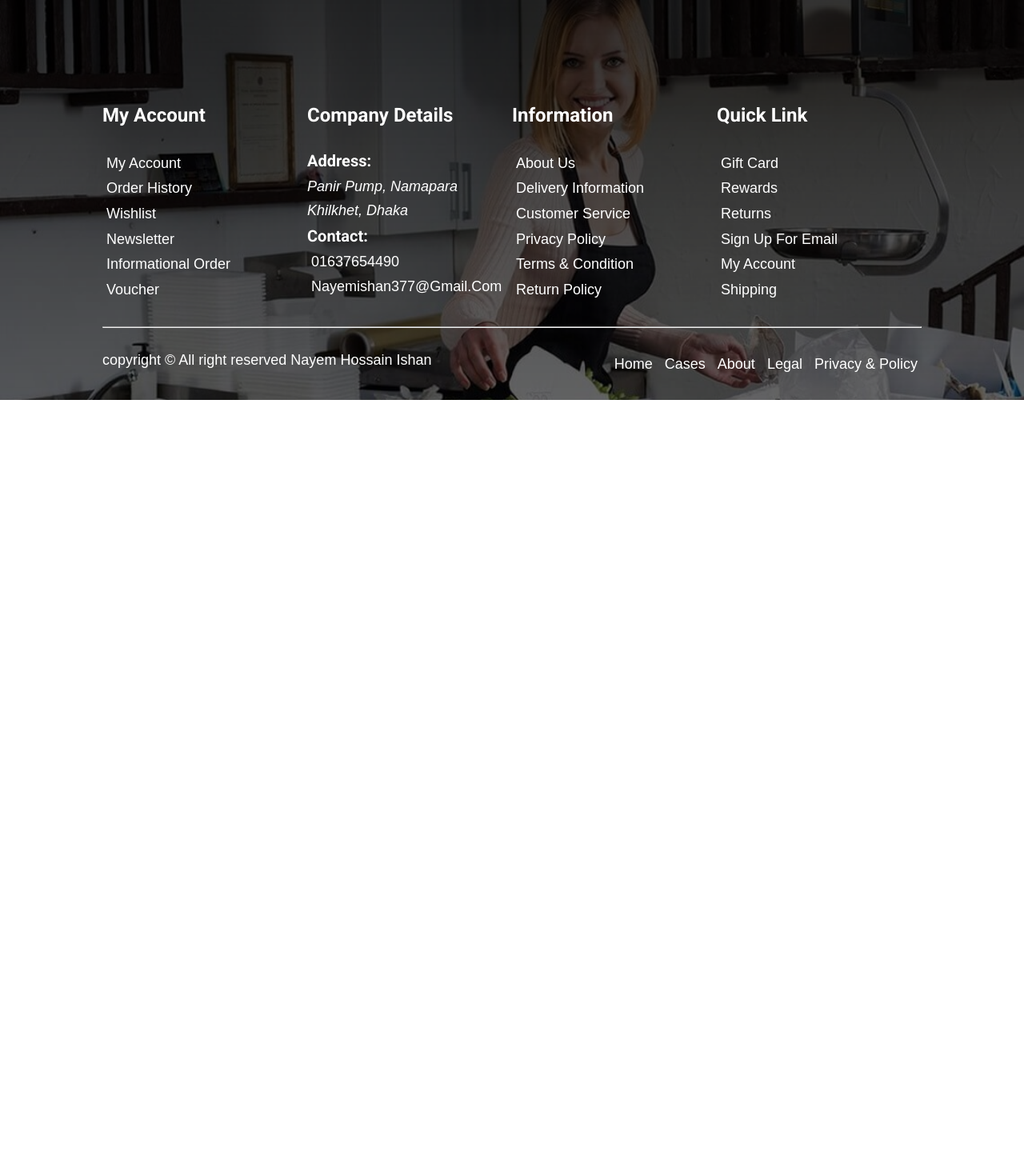
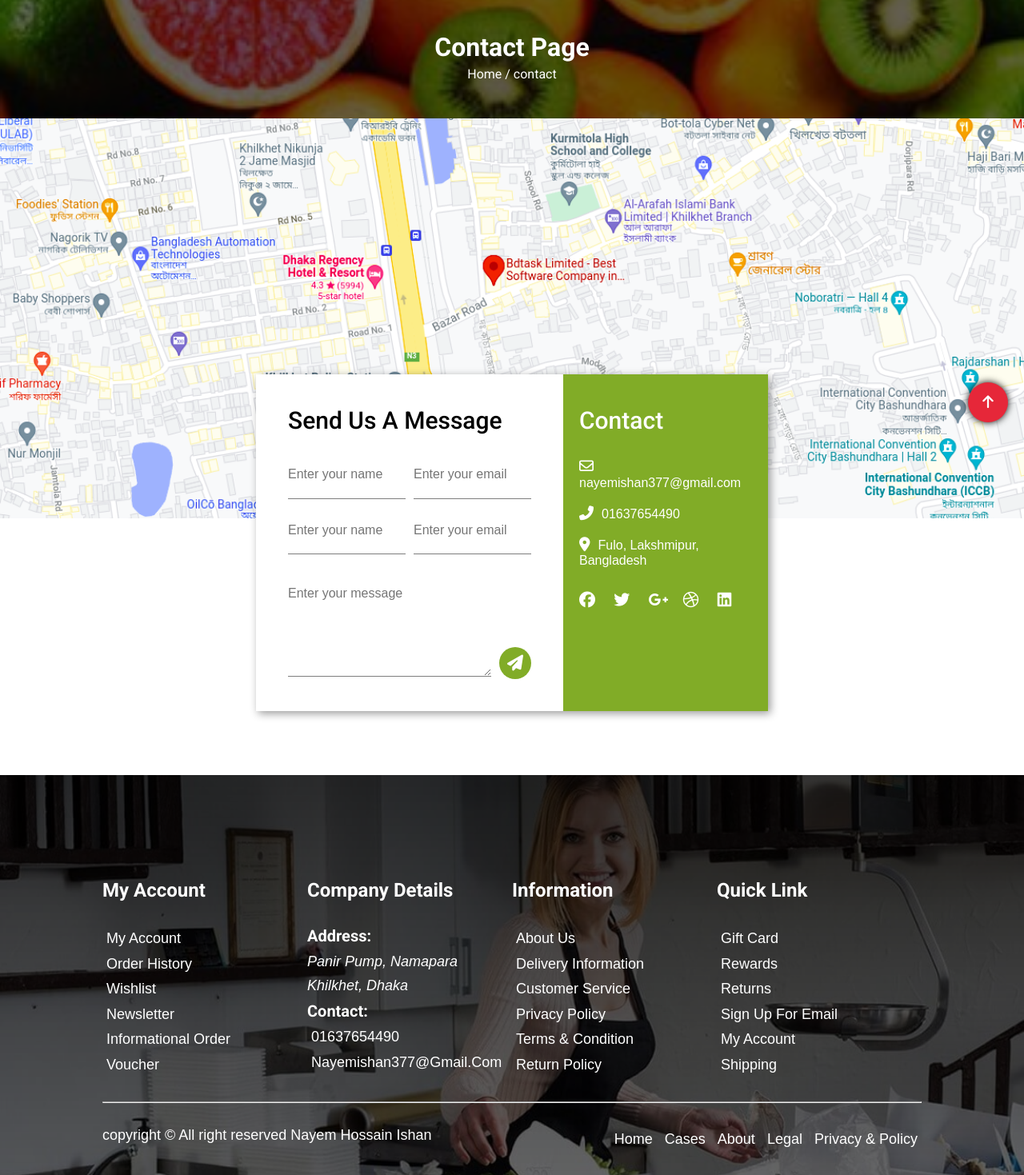
Before and after one commit to nayemishan686/Pulo, a PHP site: page /contact.html in a window 1280 px wide. Shown: the part 222-1691 px from the top of the page at 80% size. Before the commit the page ends 722 px from the top, so only its background shows below. Run offline with PHP 8.4, Linux system fonts and the light colour scheme; some libraries are stand-ins or nearby versions; some web fonts are replaced.

Commit message:
Contact page added

```diff
--- a/contact.html
+++ b/contact.html
@@ -130,7 +130,97 @@
     </header>
     <!--END HEADER-SECTION -->
 
+    <!--START MAIN-CONTENT-SECTION -->
 
+    <!-- START-BREADCUMB-SECTION -->
+
+    <section id="breadcumb-section">
+        <div class="row">
+            <div class="breadcumb-details">
+                <h2>Contact Page</h2>
+                <h4>Home / contact</h4>
+            </div>
+        </div>
+    </section>
+    <!-- END-BREADCUMB-SECTION -->
+
+    <!-- START-MAP-SECTION -->
+        <section id="map">
+            <div class="row">
+
+            </div>
+        </section>
+    <!-- END-MAP-SECTION -->
+
+
+    <!-- START-CONTACT-SECTION -->
+        <section id="contact-box">
+            <div class="row">
+                <div class="contact-box-container">
+                    <div class="contact-box-item left-side">
+                        <h3>send us a message</h3>
+                        <form action="" method="post">
+                            <div class="input-box-container">
+                                <div class="input-box-container-item">
+                                    <input type="text" name="name" id="name" placeholder="Enter your name">
+                                </div>
+                                <div class="input-box-container-item">
+                                    <input type="eamil" name="eamil" id="eamil" placeholder="Enter your email">
+                                </div>
+                                <div class="input-box-container-item">
+                                    <input type="text" name="name" id="name" placeholder="Enter your name">
+                                </div>
+                                <div class="input-box-container-item">
+                                    <input type="eamil" name="eamil" id="eamil" placeholder="Enter your email">
+                                </div>
+                            </div>
+                            <div class="input-box-container">
+                                <div class="input-box-container-item">
+                                    <textarea name="message" id="message" placeholder="Enter your message" cols="30" rows="5"></textarea>
+                                </div>
+                                <div class="input-box-container-item">
+                                    <a href=""><i class="fas fa-paper-plane"></i></a>
+                                </div>
+                            </div>
+                        </form>
+                    </div>
+                    <div class="contact-box-item right-side">
+                        <h3>Contact</h3>
+                        <div class="icon-list">
+                            <p><span><i class="far fa-envelope"></i></span>nayemishan377@gmail.com</p>
+                            <p><span><i class="fas fa-phone-alt"></i></span>01637654490</p>
+                            <p><span><i class="fas fa-map-marker-alt"></i></span>Fulo, Lakshmipur, Bangladesh</p>
+                        </div>
+                        <div class="social-icon">
+                            <ul>
+                                <li><a href="#"><i class="fab fa-facebook"></i></a></li>
+                                <li><a href="#"><i class="fab fa-twitter"></i></a></li>
+                                <li><a href="#"><i class="fab fa-google-plus-g"></i></a></li>
+                                <li><a href="#"><i class="fab fa-dribbble"></i></a></li>
+                                <li><a href="#"><i class="fab fa-linkedin"></i></a></li>
+                            </ul>
+                        </div>
+                    </div>
+                </div>
+            </div>
+        </section>
+
+
+
+
+
+    <!-- END-CONTACT-SECTION -->
+
+
+
+
+
+
+
+
+
+
+    <!--END MAIN-CONTENT-SECTION -->
 
 
 
@@ -238,6 +328,9 @@
                 </ul>
             </div>
         </div>
+        <button id="scrollToTop" onclick="topFunction()">
+            <i class="fas fa-arrow-up"></i>
+        </button>
     </div>
     </footer>
 
--- a/resources/css/resonsive.css
+++ b/resources/css/resonsive.css
@@ -5,6 +5,10 @@
     /* Account Page */
     #account-section .row{
         width: 80%;
+    }
+    #contact-box .row{
+        width: 70%;
+        margin:auto;
     }
 }
 
@@ -84,6 +88,10 @@
     .cart-total-container{
         grid-template-columns: 1fr 1fr;
     }
+    #contact-box .row{
+        width: 80%;
+        margin:auto;
+    }
 }
 
 
@@ -100,9 +108,9 @@
     .header-search-section .row{
         width: 100%;
     }
-    .header-logo img{
+    /* .header-logo img{
         width: %;
-    }
+    } */
     .header-search-container{
         display: grid;
         grid-template-columns: 2fr 4fr 1fr;
@@ -176,7 +184,11 @@
     .social-account a{
         padding: 8px 30px;
     }
-
+    #contact-box .row{
+        width: 90%;
+        margin:auto;
+    }
+}
 
     @media screen and (max-width: 560px){
 
@@ -204,4 +216,16 @@
     .cart-total-container{
         grid-template-columns: 1fr;
     }
+    #contact-box .row{
+        width: 80%;
+        margin:auto;
+    }
+    .contact-box-container{
+        display: grid;
+        grid-template-columns: 1fr;
+        box-shadow: 3px 3px 10px rgba(0,0,0,0.4);
+    }
+    .contact-box-item.right-side{
+        padding: 40px;
+    }
 }
--- a/resources/css/style.css
+++ b/resources/css/style.css
@@ -1099,3 +1099,99 @@ section.header-nav-section{
     margin: 10px 0;
     text-align: center;
 }
+
+ /*======================================
+                CONTACT PAGE
+ =======================================*/
+
+     /*======================================
+                MAP SECTION
+      =======================================*/
+#map{
+    height:500px;
+    width:100%;
+    background: url(../img/map.png) no-repeat center / cover;
+}
+
+    /*======================================
+                CONTACT SECTION
+      =======================================*/
+#contact-box{
+    background-color: transparent;
+    margin-top: -180px;
+    z-index: 10;
+    margin-bottom: 80px;
+}
+#contact-box .row{
+    width: 50%;
+    margin:auto;
+}
+.contact-box-container{
+    display: grid;
+    grid-template-columns: 3fr 2fr;
+    box-shadow: 3px 3px 10px rgba(0,0,0,0.4);
+}
+.contact-box-item.left-side{
+    background-color: #ffffff;
+    padding: 40px;
+}
+.contact-box-item.right-side{
+    background-color: #81AC27;
+    padding: 40px 20px;
+}
+.contact-box-item.right-side{
+    color: #ffffff;
+    font-size: 16px;
+}
+.contact-box-item h3{
+    font-size: 30px;
+    text-transform: capitalize;
+    font-weight: 500;
+    padding-bottom: 20px;
+}
+.input-box-container{
+    display: grid;
+    grid-template-columns: 1fr 1fr;
+    grid-gap: 10px ;
+}
+.input-box-container-item input,
+.input-box-container-item textarea{
+    width: 100%;
+    border: none;
+    border-bottom: 1px solid #7e7e7e;
+    font-size: 16px;
+    padding: 20px 0px
+}
+.input-box-container-item input:focus,
+.input-box-container-item textarea:focus{
+    outline: none;
+}
+.input-box-container:last-child{
+    display: grid;
+    grid-template-columns:11fr 1fr;
+    align-items: end;
+    padding-top: 20px;
+}
+.input-box-container:last-child i{
+    font-size: 20px;
+    background-color: #81AC27;
+    color: #fff;
+    padding: 10px;
+    border-radius: 50%;
+}
+.right-side p{
+    padding: 10px 0;
+}
+.right-side i{
+    padding-right: 10px;
+    font-size: 18px;
+}
+.right-side .social-icon ul{
+    display: grid;
+    grid-template-columns: repeat(5, 1fr);
+    margin-top: 20px;
+}
+.right-side .social-icon ul li i{
+    color: #fff;
+    font-size: 20px;
+}
```
Also changed, not shown: resources/img/map.png (added).
